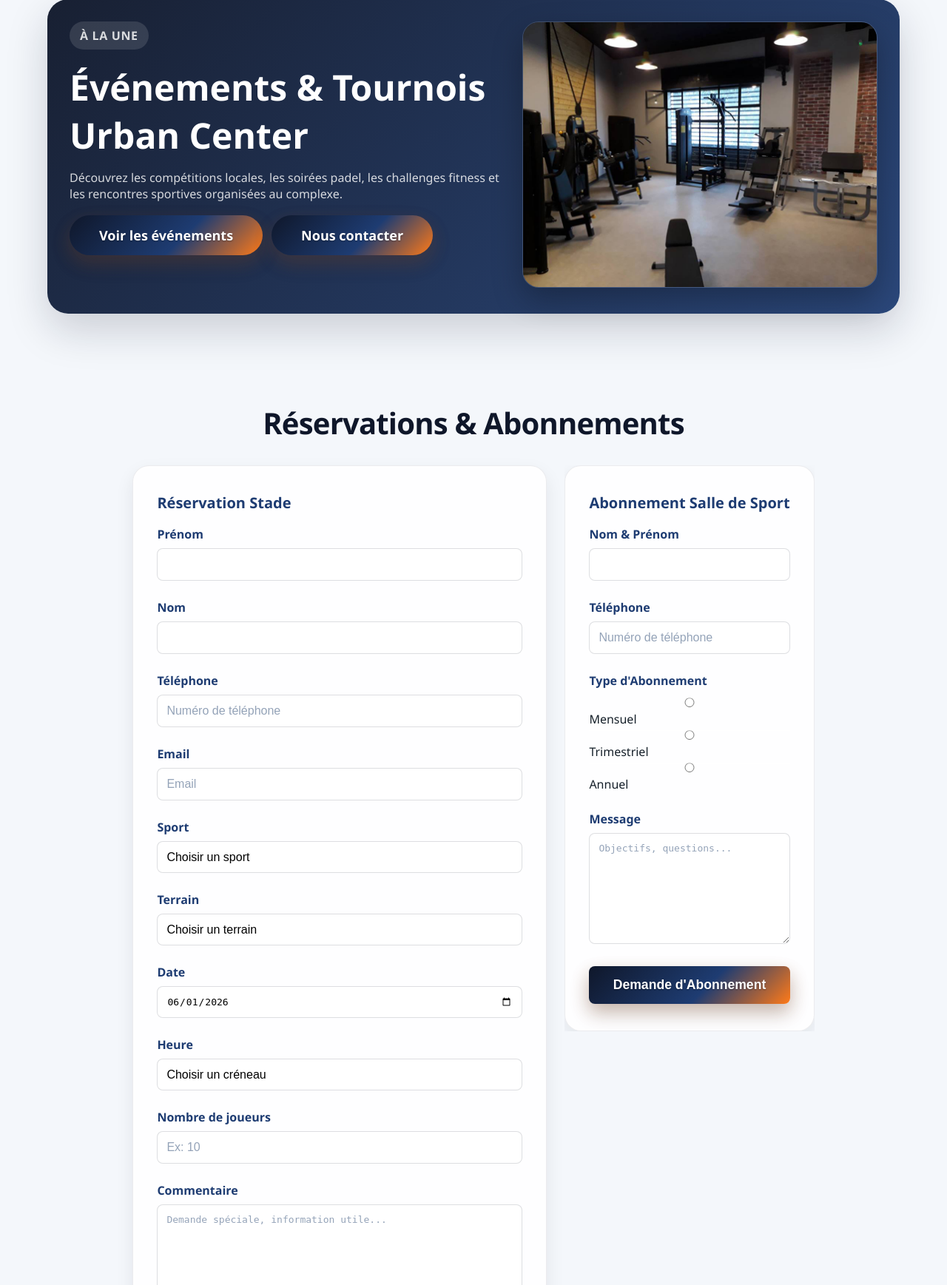
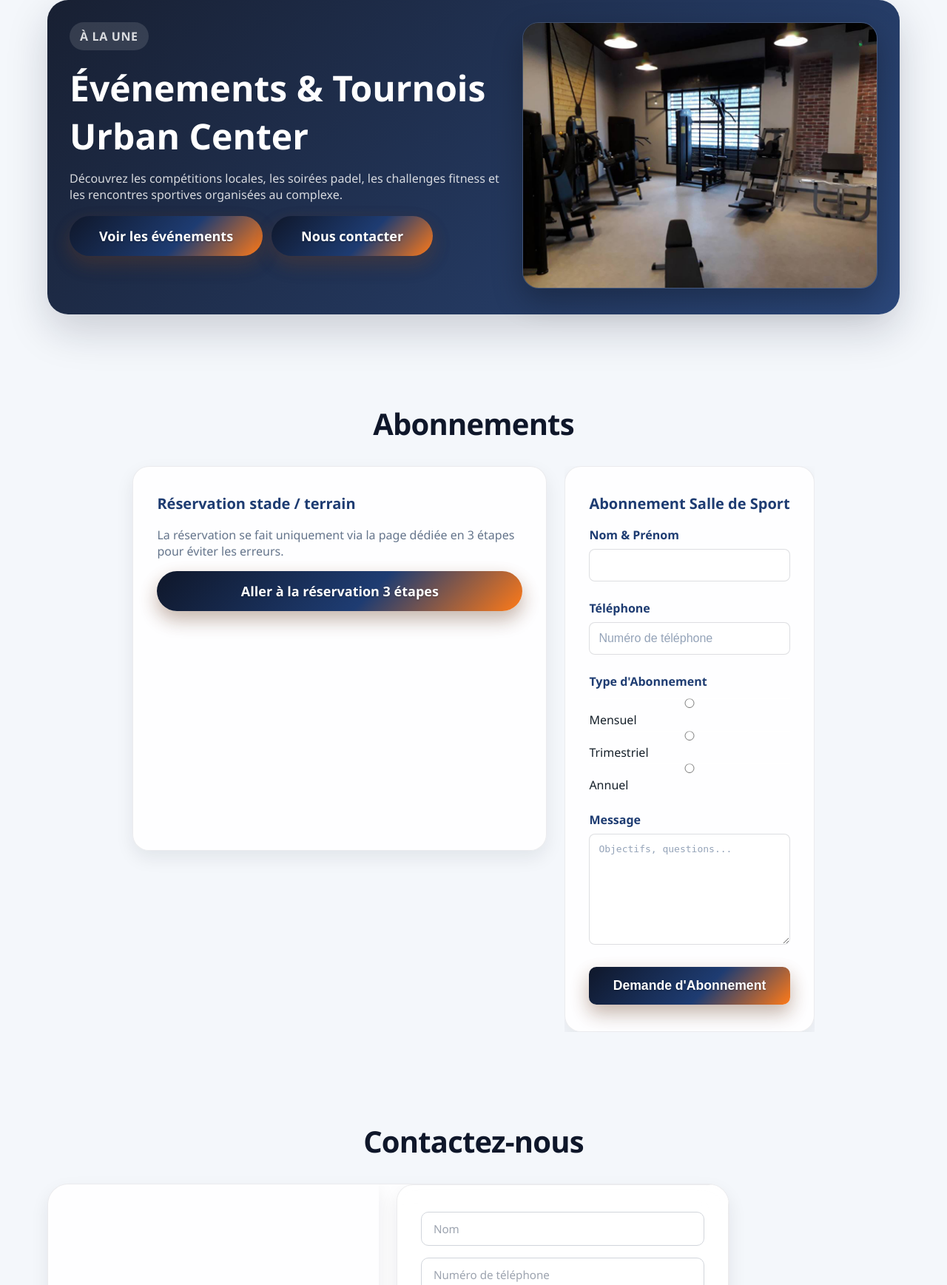
Before and after one commit to WAwa-92/urban-football-, a PHP site: the page made by Urban Center.html in a window 1280 px wide. Shown: the part 4763-6500 px from the top of the page at 74% size. Run offline with PHP 8.4, Linux system fonts and the light colour scheme; a map, chart or similar area stays blank; grey boxes are pictures that could not be loaded.

Commit message:
Fix reservation flow and UI consistency

```diff
--- a/Urban Center.html
+++ b/Urban Center.html
@@ -17,7 +17,7 @@
             <h1><img src="assets/img/logo.jpg" width="52px"> Urban Center Hassi Djerbi</h1>
             <p>Football · Padel · Tennis · Fitness</p>
             <div class="hero-actions">
-                <a href="#abonnements" class="bt">Réserver maintenant</a>
+                <a href="pages/reservation.html" class="bt">Réserver maintenant</a>
             </div>
         </div>
 
@@ -254,108 +254,16 @@
     </section>
 
     <section id="abonnements" class="container">
-        <h2 class="section-title">Réservations & Abonnements</h2>
+        <h2 class="section-title">Abonnements</h2>
 
         <div class="forms-container">
-            <form class="contact-form" action="php/reservation.php" method="POST">
-                <h3 class="form-title">Réservation Stade</h3>
-
-                <div class="form-group">
-                    <label>Prénom</label>
-                    <input
-                        type="text"
-                        name="first_name"
-                        required
-                        pattern="[A-Za-zÀ-ÿ\s]{2,100}"
-                    >
-                </div>
-
-                <div class="form-group">
-                    <label>Nom</label>
-                    <input
-                        type="text"
-                        name="last_name"
-                        required
-                        pattern="[A-Za-zÀ-ÿ\s]{2,100}"
-                    >
-                </div>
-
-                <div class="form-group">
-                    <label>Téléphone</label>
-                    <input
-                        type="tel"
-                        id="reservation-phone"
-                        name="phone"
-                        pattern="[0-9]{8}"
-                        required
-                        placeholder="Numéro de téléphone"
-                        maxlength="8"
-                    />
-                </div>
-
-                <div class="form-group">
-                    <label>Email</label>
-                    <input
-                        type="email"
-                        name="email"
-                        placeholder="Email"
-                        required
-                    />
-                </div>
-
-                <div class="form-group">
-                    <label>Sport</label>
-                    <select name="sport_id" id="reservation-sport" required>
-                        <option value="">Choisir un sport</option>
-                    </select>
-                </div>
-
-                <div class="form-group">
-                    <label>Terrain</label>
-                    <select name="terrain_id" id="reservation-terrain" required>
-                        <option value="">Choisir un terrain</option>
-                    </select>
-                </div>
-
-                <div class="form-group">
-                    <label>Date</label>
-                    <input
-                        type="date"
-                        id="reservation-date"
-                        name="reservation_date"
-                        required
-                    >
-                </div>
-
-                <div class="form-group">
-                    <label>Heure</label>
-                    <select id="reservation-time" name="reservation_time" required>
-                        <option value="">Choisir un créneau</option>
-                    </select>
-                </div>
-
-                <div class="form-group">
-                    <label>Nombre de joueurs</label>
-                    <input
-                        type="number"
-                        name="players_count"
-                        min="1"
-                        max="30"
-                        required
-                        placeholder="Ex: 10"
-                    />
-                </div>
-
-                <div class="form-group form-group--optional">
-                    <label>Commentaire</label>
-                    <textarea name="comment" placeholder="Demande spéciale, information utile..."></textarea>
-                </div>
-
-                <input type="text" name="website" style="display:none" autocomplete="off" tabindex="-1" aria-hidden="true">
-                <p id="reservation-summary" class="contact-form-response" style="font-size: 1rem; margin-top: 10px;"></p>
-
-                <button type="submit" class="submit-btn">Réserver le Stade</button>
-            </form>
+            <div class="contact-form">
+                <h3 class="form-title">Réservation stade / terrain</h3>
+                <p style="margin-bottom:16px; color:#64748b;">
+                    La réservation se fait uniquement via la page dédiée en 3 étapes pour éviter les erreurs.
+                </p>
+                <a href="pages/reservation.html" class="bt" style="width:100%; text-align:center;">Aller à la réservation 3 étapes</a>
+            </div>
 
             <button class="form-mobile-toggle" id="sub-toggle" type="button" aria-expanded="false">
                 Abonnement Salle de Sport
@@ -438,10 +346,10 @@
             type="tel"
                         id="contact-phone"
             name="phone"
-            pattern="[0-9]{10}"
+                        pattern="[0-9]{8}"
             required
             placeholder="Numéro de téléphone"
-            maxlength="10"
+                        maxlength="8"
             class="contact-form-phone"
           />
           <input
--- a/assets/css/style.css
+++ b/assets/css/style.css
@@ -1361,3 +1361,64 @@ textarea::placeholder {
 #home {
     scroll-margin-top: 80px;
 }
+
+/* ===== Final UI consistency overrides ===== */
+nav {
+    gap: 10px;
+}
+
+nav ul {
+    align-items: center;
+}
+
+nav li {
+    display: flex;
+    align-items: center;
+    justify-content: center;
+}
+
+nav li a {
+    display: inline-flex;
+    align-items: center;
+    justify-content: center;
+    min-height: 40px;
+    line-height: 1;
+}
+
+nav a.nav-action,
+nav a.nav-action-secondary,
+nav a.nav-action-reserve {
+    padding: 10px 16px;
+}
+
+nav a.nav-action {
+    border: 1px solid rgba(255, 255, 255, 0.1);
+}
+
+nav a.nav-action-secondary {
+    border: 1px solid rgba(255,255,255,0.22);
+}
+
+.bt,
+.submit-btn,
+.contact-form-btn {
+    background: linear-gradient(135deg, #0f172a 0%, #1e3c72 58%, #ff7a18 100%) !important;
+    color: #fff !important;
+    border: none;
+}
+
+.submit-btn,
+.contact-form-btn {
+    border-radius: 10px;
+    font-weight: 700;
+}
+
+@media (min-width: 900px) {
+    nav ul {
+        gap: 6px;
+    }
+
+    nav li a {
+        min-height: 38px;
+    }
+}
--- a/pages/events.html
+++ b/pages/events.html
@@ -58,7 +58,7 @@
                     </div>
                     <div class="form-group">
                         <label for="ev-phone">Téléphone *</label>
-                        <input type="tel" id="ev-phone" name="phone" placeholder="Numéro de téléphone" required>
+                        <input type="tel" id="ev-phone" name="phone" placeholder="Numéro de téléphone" pattern="[0-9]{8}" maxlength="8" required>
                     </div>
                 </div>
                 <div class="form-group">
@@ -68,8 +68,8 @@
                     </select>
                 </div>
                 <div class="form-group">
-                    <label for="ev-email">Email (pour confirmation)</label>
-                    <input type="email" id="ev-email" name="email" placeholder="votre@email.com">
+                    <label for="ev-email">Email *</label>
+                    <input type="email" id="ev-email" name="email" placeholder="votre@email.com" required>
                 </div>
                 <button type="submit" class="submit-btn">Envoyer ma demande d'inscription</button>
                 <p id="my-form-status" class="contact-form-response"></p>
```
Also changed, not shown: robots.txt (line endings or trailing spaces).
